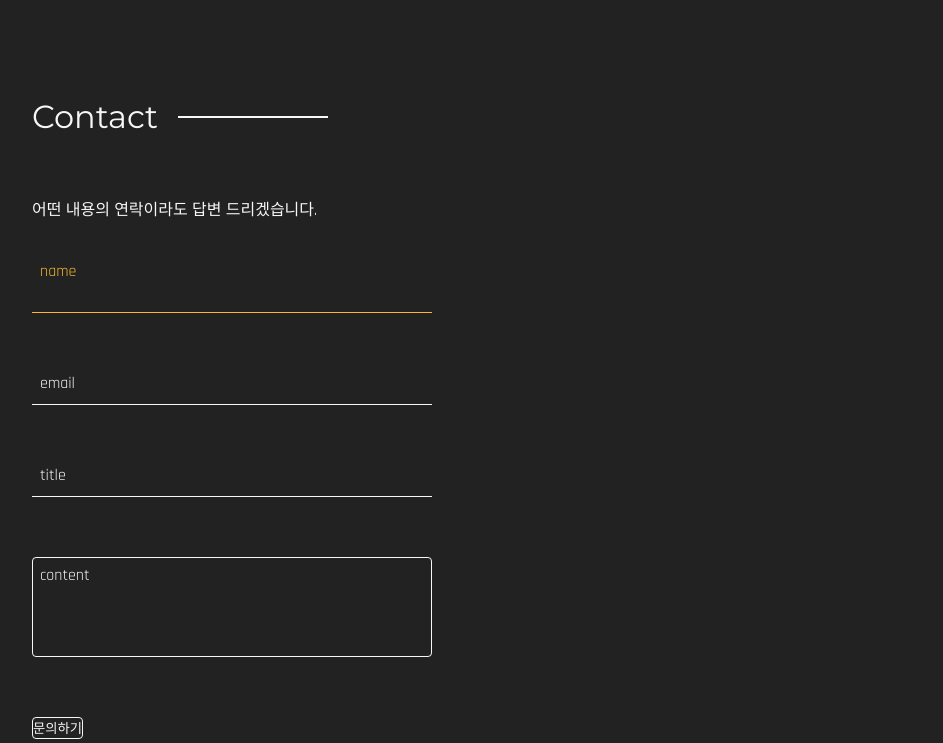
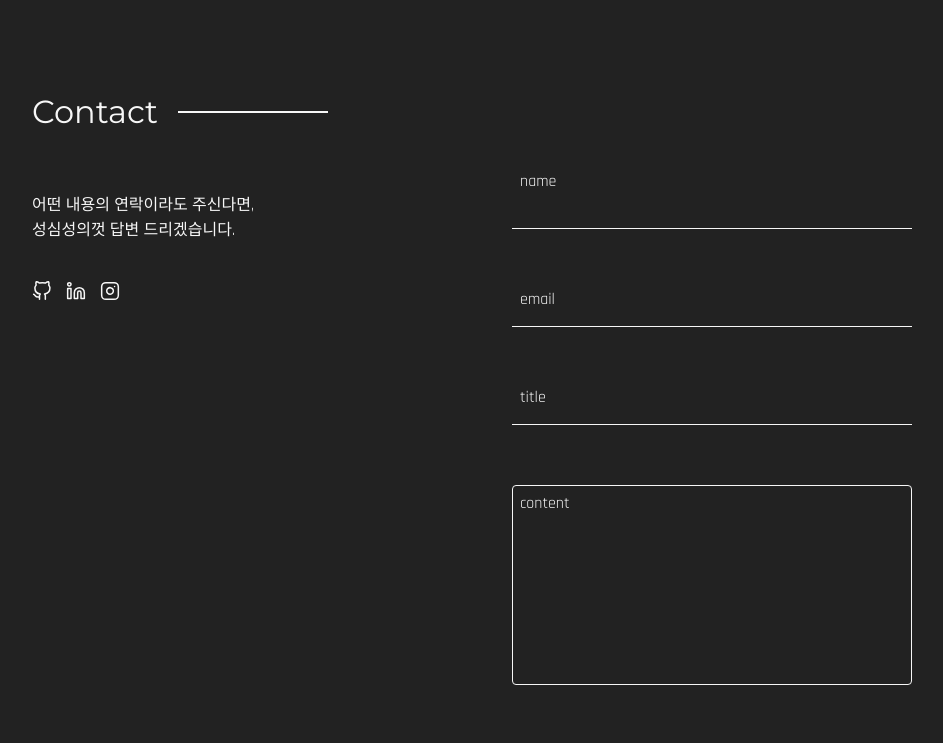
Before and after one commit to nandev-parkk/2022-portfolio, a Next.js app: page / in a window 1280 px wide. Shown: the part 2000-2743 px from the top of the page, without its empty margins (168-1111 px from the left). Built offline with nearby package versions, Linux system fonts and the light colour scheme.

Commit message:
contact 완료, aside 외부 클릭시 닫히도록 구현

```diff
--- a/components/Contact.js
+++ b/components/Contact.js
@@ -6,10 +6,20 @@ import TextField from "./TextField";
 import { css } from "@emotion/react";
 import TextArea from "./TextArea";
 import { useEffect, useRef, useReducer } from "react";
+import { checkName, checkEmail, checkText } from "utils/validator";
+import Link from "next/link";
+import { FiInstagram, FiGithub, FiLinkedin } from "react-icons/fi";
 
 export default function Contact() {
   const labelRef = useRef([]);
   const [value, valueDispatch] = useReducer(valueReducer, VALUE_INITIAL_STATE);
+  const [validate, validateDispatch] = useReducer(
+    validateReducer,
+    VALIDATE_INITIAL_STATE
+  );
+
+  const { name, email, title, content } = value;
+  const { isName, isEmail, isTitle, isContent } = validate;
 
   useEffect(() => {
     labelRef.current.forEach((el) => {
@@ -27,9 +37,35 @@ export default function Contact() {
     <section css={contact} id="contact">
       <HiddenTitle title="contact" />
       <SectionTitle title="Contact" />
-      <p css={desc}>어떤 내용의 연락이라도 답변 드리겠습니다.</p>
+      <div css={contents}>
+        <div css={items}>
+          <p css={desc}>
+            어떤 내용의 연락이라도 주신다면,
+            <br />
+            성심성의껏 답변 드리겠습니다.
+          </p>
+          <nav css={sns}>
+            <Link
+              href={process.env.NEXT_PUBLIC_GITHUB}
+              target="_blank"
+              rel="noopenner noreferrer"
+            >
+              <FiGithub />
+            </Link>
+            <Link href="/" target="_blank" rel="noopenner noreferrer">
+              <FiLinkedin />
+            </Link>
+            <Link
+              href={process.env.NEXT_PUBLIC_INSTAGRAM}
+              target="_blank"
+              rel="noopenner noreferrer"
+            >
+              <FiInstagram />
+            </Link>
+          </nav>
+        </div>
         <Form legend="문의 하기">
-        <div css={inputGroup}>
+          <div css={[inputGroup, nameInputGroup({ name, isName })]}>
             <TextField
               type="text"
               name="name"
@@ -39,15 +75,24 @@ export default function Contact() {
                   type: "name",
                   name: e.target.value,
                 });
+                validateDispatch({
+                  type: "isName",
+                  isName: checkName(e.target.value),
+                });
               }}
               required
               autoFocus
             />
-          <label htmlFor="name" ref={(el) => (labelRef.current[0] = el)}>
+            <label
+              htmlFor="name"
+              css={[label, nameLabel({ name, isName })]}
+              validate={true}
+              ref={(el) => (labelRef.current[0] = el)}
+            >
               name
             </label>
           </div>
-        <div css={inputGroup}>
+          <div css={[inputGroup, emailInputGroup({ email, isEmail })]}>
             <TextField
               type="email"
               name="email"
@@ -57,14 +102,22 @@ export default function Contact() {
                   type: "email",
                   email: e.target.value,
                 });
+                validateDispatch({
+                  type: "isEmail",
+                  isEmail: checkEmail(e.target.value),
+                });
               }}
               required
             />
-          <label htmlFor="email" ref={(el) => (labelRef.current[1] = el)}>
+            <label
+              htmlFor="email"
+              css={[label, emailLabel({ email, isEmail })]}
+              ref={(el) => (labelRef.current[1] = el)}
+            >
               email
             </label>
           </div>
-        <div css={inputGroup}>
+          <div css={[inputGroup, titleInputGroup({ title, isTitle })]}>
             <TextField
               type="text"
               name="title"
@@ -74,14 +127,22 @@ export default function Contact() {
                   type: "title",
                   title: e.target.value,
                 });
+                validateDispatch({
+                  type: "isTitle",
+                  isTitle: checkText(e.target.value),
+                });
               }}
               required
             />
-          <label htmlFor="title" ref={(el) => (labelRef.current[2] = el)}>
+            <label
+              htmlFor="title"
+              css={[label, titleLabel({ title, isTitle })]}
+              ref={(el) => (labelRef.current[2] = el)}
+            >
               title
             </label>
           </div>
-        <div css={inputGroup}>
+          <div css={[inputGroup, contentInputGroup({ content, isContent })]}>
             <TextArea
               name="content"
               value={value.content}
@@ -90,15 +151,24 @@ export default function Contact() {
                   type: "content",
                   content: e.target.value,
                 });
+                validateDispatch({
+                  type: "isContent",
+                  isContent: checkText(e.target.value),
+                });
               }}
               required
             />
-          <label htmlFor="content" ref={(el) => (labelRef.current[3] = el)}>
+            <label
+              htmlFor="content"
+              css={[label, contentLabel({ content, isContent })]}
+              ref={(el) => (labelRef.current[3] = el)}
+            >
               content
             </label>
           </div>
           <button css={submit}>문의하기</button>
         </Form>
+      </div>
     </section>
   );
 }
@@ -120,39 +190,119 @@ const valueReducer = (state, action) => {
       return { ...state, title: action.title };
     case "content":
       return { ...state, content: action.content };
+    default:
+      return state;
   }
 };
 
-const { color, transition } = commonStyles;
+const VALIDATE_INITIAL_STATE = {
+  isName: false,
+  isEmail: false,
+  isTitle: false,
+  isContent: false,
+};
+
+const validateReducer = (state, action) => {
+  switch (action.type) {
+    case "isName":
+      return { ...state, isName: action.isName };
+    case "isEmail":
+      return { ...state, isEmail: action.isEmail };
+    case "isTitle":
+      return { ...state, isTitle: action.isTitle };
+    case "isContent":
+      return { ...state, isContent: action.isContent };
+    default:
+      return state;
+  }
+};
+
+const { color, font, transition } = commonStyles;
 
 const contact = css`
   padding: 140px 0;
 `;
 
+const contents = css`
+  display: flex;
+  justify-content: space-between;
+
+  @media screen and (max-width: 767px) {
+    flex-direction: column;
+
+    form {
+      margin: 0 auto;
+    }
+  }
+`;
+
+const items = css``;
+
 const desc = css`
-  margin-bottom: 60px;
+  margin-bottom: 40px;
+
+  @media screen and (max-width: 425px) {
+    font-size: ${font.size.sm};
+  }
+`;
+
+const sns = css`
+  a {
+    &:not(:last-child) {
+      margin-right: 14px;
+    }
+
+    &:hover {
+      svg {
+        transform: translateY(-6px);
+      }
+    }
+
+    svg {
+      stroke-width: 1.8;
+      font-size: ${font.size.xl};
+      transition: ${transition.short};
+    }
+  }
+
+  @media screen and (max-width: 425px) {
+    a {
+      svg {
+        font-size: ${font.size.lg};
+      }
+    }
+  }
+
+  @media screen and (max-width: 767px) {
+    display: none;
+  }
 `;
 
 const inputGroup = css`
-  width: min(400px, 100%);
   position: relative;
 
   &:not(:last-child) {
     margin-bottom: 60px;
   }
 
+  &::after {
+    position: absolute;
+    bottom: -22px;
+    left: 8px;
+    color: ${color.red};
+    font-size: ${font.size.xxs};
+  }
+
   & input,
   & textarea {
     padding: 8px;
+    font-size: ${font.size.md};
   }
 
   & input {
     &:focus {
-      border-color: ${color.yellow};
-
       & + label {
         span {
-          color: ${color.yellow};
           transform: translateY(-20px);
         }
       }
@@ -165,18 +315,83 @@ const inputGroup = css`
     }
 
     &:focus {
-      border-color: ${color.yellow};
-
       & + label {
         span {
-          color: ${color.yellow};
           transform: translateY(-34px);
         }
       }
     }
   }
 
-  & label {
+  @media screen and (max-width: 425px) {
+    & input,
+    & textarea {
+      font-size: ${font.size.sm};
+    }
+  }
+`;
+
+const nameInputGroup = ({ name, isName }) => css`
+  & input {
+    border-color: ${isName
+      ? color.yellow
+      : name !== "" && !isName
+      ? color.red
+      : null};
+  }
+
+  &::after {
+    content: "숫자 및 특수문자를 제외한 2글자 이상 입력해주세요.";
+    display: ${name !== "" && !isName ? "block" : "none"};
+  }
+`;
+
+const emailInputGroup = ({ email, isEmail }) => css`
+  & input {
+    border-color: ${isEmail
+      ? color.yellow
+      : email !== "" && !isEmail
+      ? color.red
+      : null};
+  }
+
+  &::after {
+    content: "이메일 형식을 올바르게 입력해주세요.";
+    display: ${email !== "" && !isEmail ? "block" : "none"};
+  }
+`;
+
+const titleInputGroup = ({ title, isTitle }) => css`
+  & input {
+    border-color: ${isTitle
+      ? color.yellow
+      : title !== "" && !isTitle
+      ? color.red
+      : null};
+  }
+
+  &::after {
+    content: "3글자 이상 입력해주세요.";
+    display: ${title !== "" && !isTitle ? "block" : "none"};
+  }
+`;
+
+const contentInputGroup = ({ content, isContent }) => css`
+  & textarea {
+    border-color: ${isContent
+      ? color.yellow
+      : content !== "" && !isContent
+      ? color.red
+      : null};
+  }
+
+  &::after {
+    content: "3글자 이상 입력해주세요.";
+    display: ${content !== "" && !isContent ? "block" : "none"};
+  }
+`;
+
+const label = css`
   position: absolute;
   top: 0;
   left: 8px;
@@ -185,6 +400,67 @@ const inputGroup = css`
     display: inline-block;
     transition: ${transition.short};
   }
+
+  @media screen and (max-width: 425px) {
+    & span {
+      font-size: ${font.size.sm};
+    }
+  }
+`;
+
+const nameLabel = ({ name, isName }) => css`
+  & span {
+    color: ${isName ? color.yellow : name !== "" && !isName ? color.red : null};
+    transform: ${isName
+      ? "translateY(-20px)"
+      : name !== "" && !isName
+      ? "translateY(-20px)"
+      : null};
+  }
+`;
+
+const emailLabel = ({ email, isEmail }) => css`
+  & span {
+    color: ${isEmail
+      ? color.yellow
+      : email !== "" && !isEmail
+      ? color.red
+      : null};
+    transform: ${isEmail
+      ? "translateY(-20px)"
+      : email !== "" && !isEmail
+      ? "translateY(-20px)"
+      : null};
+  }
+`;
+
+const titleLabel = ({ title, isTitle }) => css`
+  & span {
+    color: ${isTitle
+      ? color.yellow
+      : title !== "" && !isTitle
+      ? color.red
+      : null};
+    transform: ${isTitle
+      ? "translateY(-20px)"
+      : title !== "" && !isTitle
+      ? "translateY(-20px)"
+      : null};
+  }
+`;
+
+const contentLabel = ({ content, isContent }) => css`
+  & span {
+    color: ${isContent
+      ? color.yellow
+      : content !== "" && !isContent
+      ? color.red
+      : null};
+    transform: ${isContent
+      ? "translateY(-34px)"
+      : content !== "" && !isContent
+      ? "translateY(-34px)"
+      : null};
   }
 `;
 
@@ -192,4 +468,11 @@ const submit = css`
   color: ${color.white};
   border-radius: 4px;
   border: 1px solid ${color.white};
+  padding: 14px 20px;
+  width: 100%;
+  font-size: ${font.size.md};
+
+  @media screen and (max-width: 425px) {
+    font-size: ${font.size.sm};
+  }
 `;
--- a/components/Form.js
+++ b/components/Form.js
@@ -1,6 +1,8 @@
-export default function Form({ onSubmit, legend, children }) {
+import { css } from "@emotion/react";
+
+export default function Form({ onSubmit, legend, children, css }) {
   return (
-    <form onSubmit={onSubmit}>
+    <form onSubmit={onSubmit} css={form}>
       <fieldset>
         <legend>{legend}</legend>
         {children}
@@ -8,3 +10,11 @@ export default function Form({ onSubmit, legend, children }) {
     </form>
   );
 }
+
+const form = css`
+  width: min(400px, 100%);
+
+  @media screen and (min-width: 1024px) and (max-width: 1130px) {
+    width: min(350px, 100%);
+  }
+`;
--- a/components/Layout.js
+++ b/components/Layout.js
@@ -10,6 +10,8 @@ export default function Layout({ children }) {
   const handleClick = () => {
     setIsOpen(!isOpen);
   };
+
+  const [innerWidth, setInnerWidth] = useState(0);
 
   useEffect(() => {
     const body = window.document.body;
--- a/components/TextArea.js
+++ b/components/TextArea.js
@@ -20,7 +20,7 @@ const textarea = css`
   border-radius: 4px;
   display: block;
   width: 100%;
-  height: 100px;
+  height: 200px;
   transition: ${transition.short};
   caret-color: ${color.white};
   color: ${color.white};
--- a/package.json
+++ b/package.json
@@ -9,6 +9,7 @@
     "lint": "next lint"
   },
   "dependencies": {
+    "@emotion/css": "^11.10.5",
     "@emotion/react": "^11.10.5",
     "eslint": "8.28.0",
     "eslint-config-next": "13.0.4",
--- a/styles/common.js
+++ b/styles/common.js
@@ -3,6 +3,7 @@ const commonStyles = {
     black: "#222",
     white: "#f7f7f7",
     yellow: "#f7b731",
+    red: "#f05650",
     gray: "#999",
   },
   transition: {
--- a/styles/global.js
+++ b/styles/global.js
@@ -69,6 +69,7 @@ const global = () => css`
     background-color: transparent;
     border: none;
     outline: none;
+    font-family: "Rajdhani", sans-serif;
   }
 
   textarea {
@@ -76,6 +77,7 @@ const global = () => css`
     outline: none;
     border: none;
     background-color: transparent;
+    font-family: "Rajdhani", sans-serif;
   }
 
   ::selection {
--- a/utils/validator.js
+++ b/utils/validator.js
@@ -1,11 +1,11 @@
-export const isName = (text) => {
+export const checkName = (text) => {
   return /^[가-힣a-zA-Z]{2,20}$/.test(text);
 };
 
-export const isEmail = (text) => {
+export const checkEmail = (text) => {
   return /^[a-zA-Z0-9._+-]+@[a-zA-Z0-9-]+\.[a-zA-Z.-]+$/.test(text);
 };
 
-export const isText = (text) => {
-  return /$[가-힣a-zA-Z0-9~!?@#$%^&*()_+`₩{}|:;'",./]{3,}$/.test(text);
+export const checkText = (text) => {
+  return /^[ㄱ-ㅎ가-힣a-zA-Z0-9~!?@#$%^&*()_+=`₩{}|:;'",./-]{3,}$/.test(text);
 };
```
Also changed, not shown: components/About.js (+5 -5 lines), components/Header/Aside/Aside.js (+22 -7 lines), components/Header/Header.js (+21 -4 lines), components/SectionTitle.js (+6 -8 lines), 1 other file (tests, documents, lock files or other folders). Lines whose indentation alone changed are shown as unchanged.
